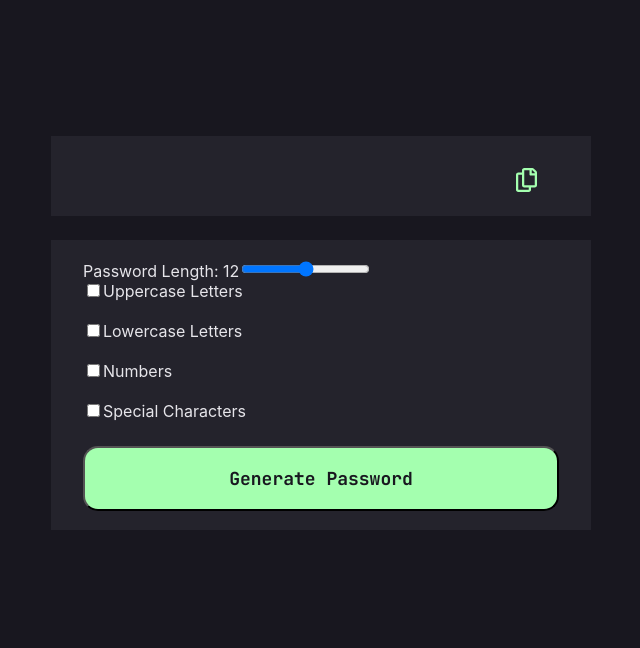
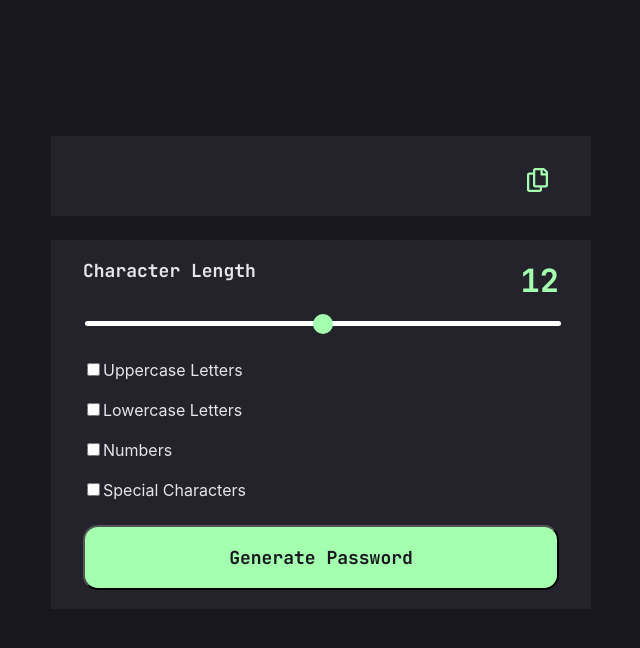
Before and after one commit to StanislavBobrivskyi/Password-generator-app, a React (Create React App) app: page / in a window 1280 px wide. Shown: the top 648 px of the page, without its empty margins (319-959 px from the left). Built offline with nearby package versions, Linux system fonts and the light colour scheme.

Commit message:
element styled

```diff
--- a/package.json
+++ b/package.json
@@ -12,6 +12,7 @@
     "react-dom": "^18.1.0",
     "react-icons": "^4.11.0",
     "react-scripts": "5.0.1",
+    "react-slider": "^2.0.6",
     "react-toastify": "^9.1.3",
     "styled-components": "^6.1.0",
     "web-vitals": "^2.1.3",
--- a/src/components/PasswordGenerator/PasswordGenerator.styled.jsx
+++ b/src/components/PasswordGenerator/PasswordGenerator.styled.jsx
@@ -45,7 +45,7 @@ export const CopyBtn = styled.button`
   position: absolute;
   transform: translate(0, 0);
   top: 40%;
-  right: 10%;
+  right: 8%;
   padding: 0;
   width: 21px;
   height: 24px;
--- a/src/components/PasswordLength/PasswordLength.jsx
+++ b/src/components/PasswordLength/PasswordLength.jsx
@@ -1,5 +1,10 @@
 import React from 'react';
-
+import {
+  LengthWrapper,
+  LengthLabel,
+  LengthSpan,
+  LangthInput,
+} from './PasswordLength.styled';
 export function PasswordLength({ passwordLength, setPasswordLength }) {
   const handleLengthChange = event => {
     const newLength = event.target.value;
@@ -7,15 +12,17 @@ export function PasswordLength({ passwordLength, setPasswordLength }) {
   };
 
   return (
-    <div>
-      <label>Password Length: {passwordLength}</label>
-      <input
+    <LengthWrapper>
+      <LengthLabel>
+        Character Length <LengthSpan> {passwordLength}</LengthSpan>
+      </LengthLabel>
+      <LangthInput
         type="range"
         min="8"
         max="16"
         value={passwordLength}
         onChange={handleLengthChange}
       />
-    </div>
+    </LengthWrapper>
   );
 }
--- /dev/null
+++ b/src/components/PasswordLength/PasswordLength.styled.jsx
@@ -0,0 +1,51 @@
+import styled from 'styled-components';
+
+export const LengthWrapper = styled.div`
+  display: flex;
+  flex-direction: column;
+  gap: 17px;
+  margin-bottom: 32px;
+`;
+
+export const LengthLabel = styled.label`
+  display: flex;
+  justify-content: space-between;
+  color: #e6e5ea;
+
+  font-family: JetBrains Mono;
+  font-size: 18px;
+  font-style: normal;
+  font-weight: 700;
+  line-height: normal;
+`;
+
+export const LengthSpan = styled.span`
+  color: #a4ffaf;
+  font-feature-settings: 'clig' off, 'liga' off;
+
+  font-family: JetBrains Mono;
+  font-size: 32px;
+  font-style: normal;
+  font-weight: 700;
+  line-height: normal;
+`;
+
+export const LangthInput = styled.input`
+  width: 100%;
+  -webkit-appearance: none;
+  appearance: none;
+  height: 5px;
+  border-radius: 5px;
+
+  );
+
+  &::-webkit-slider-thumb {
+    -webkit-appearance: none;
+    appearance: none;
+    width: 20px;
+    height: 20px;
+    border-radius: 50%;
+    background: #a4ffaf;
+    cursor: pointer;
+  }
+`;
```
Also changed, not shown: 1 other file (tests, documents, lock files or other folders).
